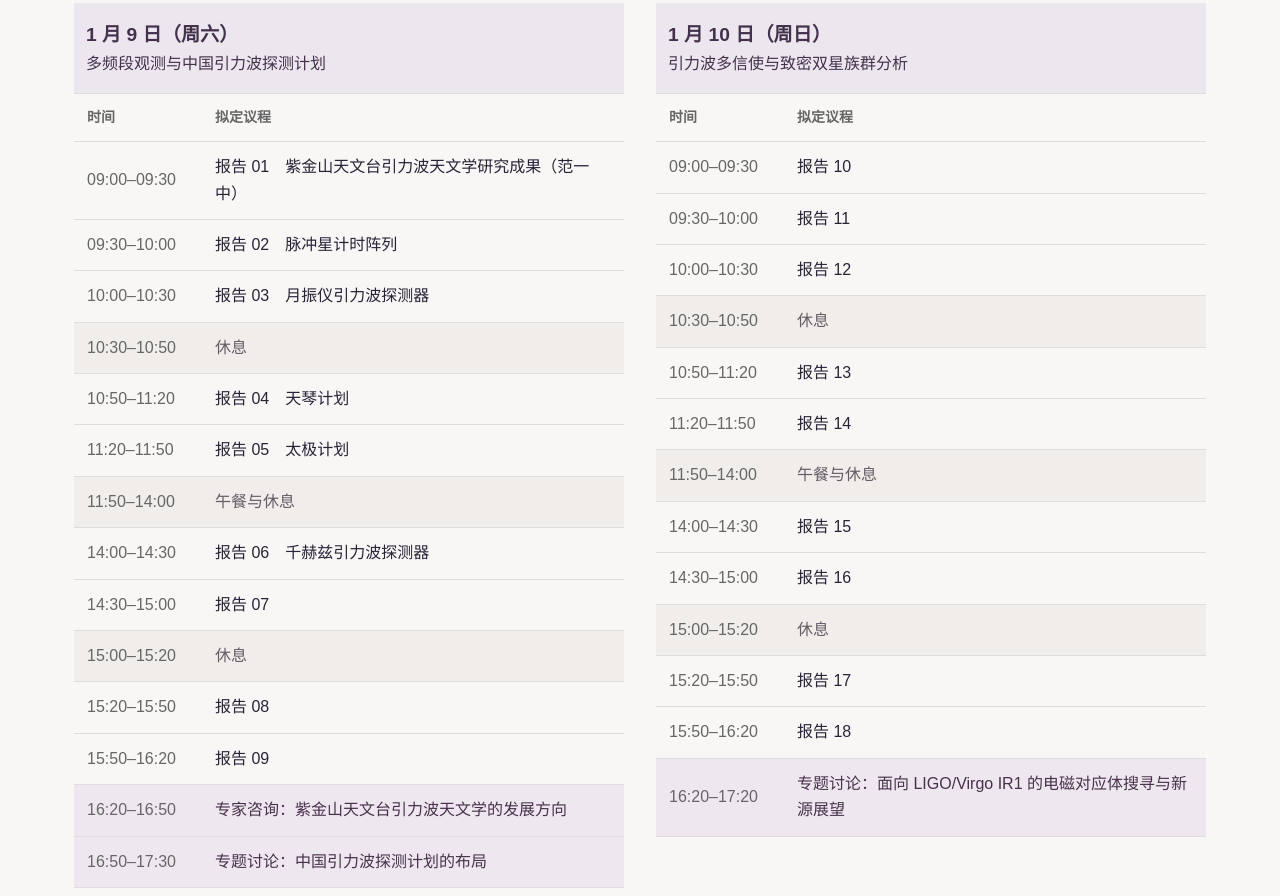
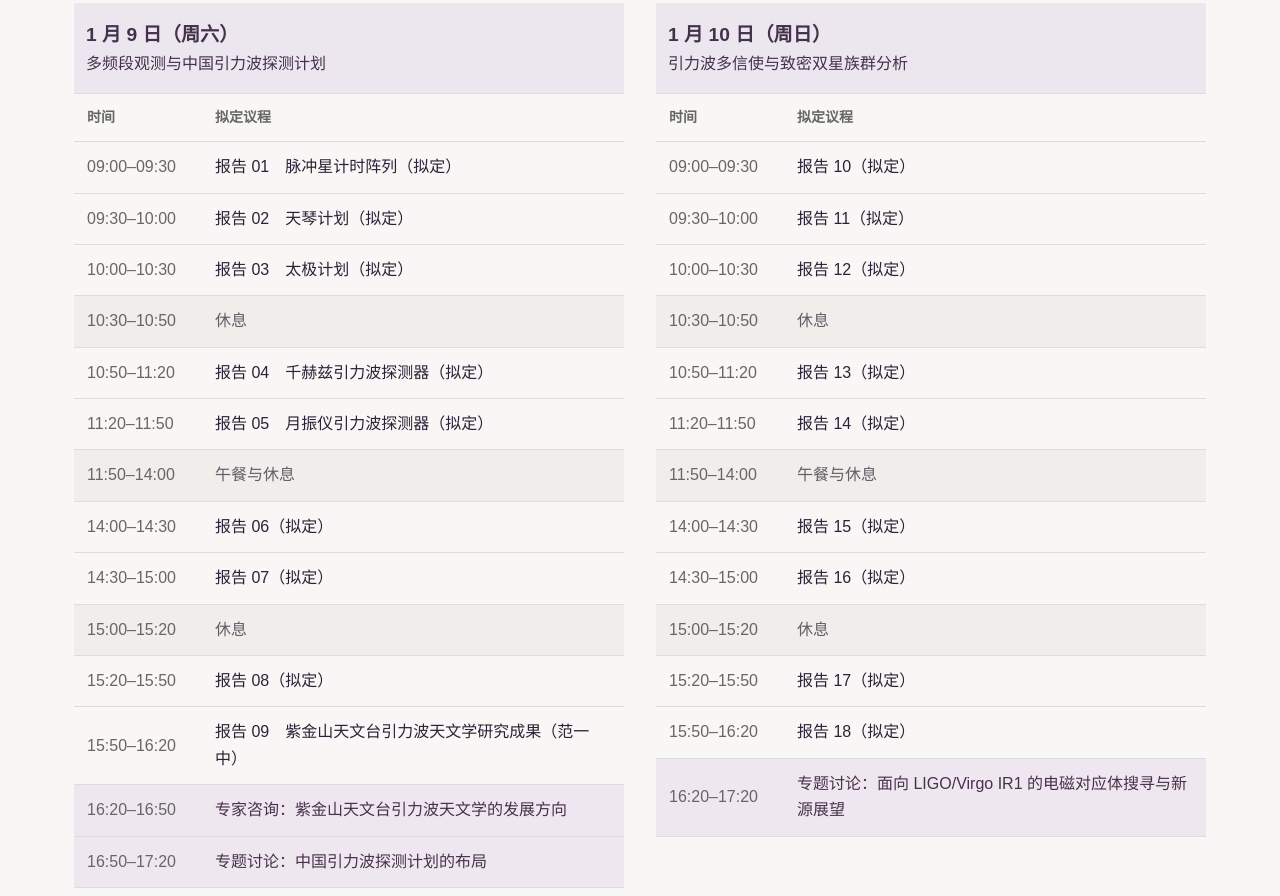
Before and after one commit to pmo-gwaves/pmo-gwaves.github.io, a plain HTML site: page site/meeting-2027/index.html in a window 1280 px wide. Shown: the part 1044-1940 px from the top of the page. Drawn offline with Linux system fonts and the light colour scheme.

```diff
--- a/site/meeting-2027/index.html
+++ b/site/meeting-2027/index.html
@@ -29,37 +29,37 @@
   <table><caption><strong>1 月 9 日（周六）</strong><br>多频段观测与中国引力波探测计划</caption>
     <thead><tr><th scope="col">时间</th><th scope="col">拟定议程</th></tr></thead>
     <tbody>
-      <tr class="talk"><td>09:00–09:30</td><td>报告 01　紫金山天文台引力波天文学研究成果（范一中）</td></tr>
-      <tr class="talk"><td>09:30–10:00</td><td>报告 02　脉冲星计时阵列</td></tr>
-      <tr class="talk"><td>10:00–10:30</td><td>报告 03　月振仪引力波探测器</td></tr>
+      <tr class="talk"><td>09:00–09:30</td><td>报告 01　脉冲星计时阵列（拟定）</td></tr>
+      <tr class="talk"><td>09:30–10:00</td><td>报告 02　天琴计划（拟定）</td></tr>
+      <tr class="talk"><td>10:00–10:30</td><td>报告 03　太极计划（拟定）</td></tr>
       <tr class="break"><td>10:30–10:50</td><td>休息</td></tr>
-      <tr class="talk"><td>10:50–11:20</td><td>报告 04　天琴计划</td></tr>
-      <tr class="talk"><td>11:20–11:50</td><td>报告 05　太极计划</td></tr>
+      <tr class="talk"><td>10:50–11:20</td><td>报告 04　千赫兹引力波探测器（拟定）</td></tr>
+      <tr class="talk"><td>11:20–11:50</td><td>报告 05　月振仪引力波探测器（拟定）</td></tr>
       <tr class="break"><td>11:50–14:00</td><td>午餐与休息</td></tr>
-      <tr class="talk"><td>14:00–14:30</td><td>报告 06　千赫兹引力波探测器</td></tr>
-      <tr class="talk"><td>14:30–15:00</td><td>报告 07</td></tr>
+      <tr class="talk"><td>14:00–14:30</td><td>报告 06（拟定）</td></tr>
+      <tr class="talk"><td>14:30–15:00</td><td>报告 07（拟定）</td></tr>
       <tr class="break"><td>15:00–15:20</td><td>休息</td></tr>
-      <tr class="talk"><td>15:20–15:50</td><td>报告 08</td></tr>
-      <tr class="talk"><td>15:50–16:20</td><td>报告 09</td></tr>
+      <tr class="talk"><td>15:20–15:50</td><td>报告 08（拟定）</td></tr>
+      <tr class="talk"><td>15:50–16:20</td><td>报告 09　紫金山天文台引力波天文学研究成果（范一中）</td></tr>
       <tr class="discussion"><td>16:20–16:50</td><td>专家咨询：紫金山天文台引力波天文学的发展方向</td></tr>
-      <tr class="discussion"><td>16:50–17:30</td><td>专题讨论：中国引力波探测计划的布局</td></tr>
+      <tr class="discussion"><td>16:50–17:20</td><td>专题讨论：中国引力波探测计划的布局</td></tr>
     </tbody>
   </table>
   <table><caption><strong>1 月 10 日（周日）</strong><br>引力波多信使与致密双星族群分析</caption>
     <thead><tr><th scope="col">时间</th><th scope="col">拟定议程</th></tr></thead>
     <tbody>
-      <tr class="talk"><td>09:00–09:30</td><td>报告 10</td></tr>
-      <tr class="talk"><td>09:30–10:00</td><td>报告 11</td></tr>
-      <tr class="talk"><td>10:00–10:30</td><td>报告 12</td></tr>
+      <tr class="talk"><td>09:00–09:30</td><td>报告 10（拟定）</td></tr>
+      <tr class="talk"><td>09:30–10:00</td><td>报告 11（拟定）</td></tr>
+      <tr class="talk"><td>10:00–10:30</td><td>报告 12（拟定）</td></tr>
       <tr class="break"><td>10:30–10:50</td><td>休息</td></tr>
-      <tr class="talk"><td>10:50–11:20</td><td>报告 13</td></tr>
-      <tr class="talk"><td>11:20–11:50</td><td>报告 14</td></tr>
+      <tr class="talk"><td>10:50–11:20</td><td>报告 13（拟定）</td></tr>
+      <tr class="talk"><td>11:20–11:50</td><td>报告 14（拟定）</td></tr>
       <tr class="break"><td>11:50–14:00</td><td>午餐与休息</td></tr>
-      <tr class="talk"><td>14:00–14:30</td><td>报告 15</td></tr>
-      <tr class="talk"><td>14:30–15:00</td><td>报告 16</td></tr>
+      <tr class="talk"><td>14:00–14:30</td><td>报告 15（拟定）</td></tr>
+      <tr class="talk"><td>14:30–15:00</td><td>报告 16（拟定）</td></tr>
       <tr class="break"><td>15:00–15:20</td><td>休息</td></tr>
-      <tr class="talk"><td>15:20–15:50</td><td>报告 17</td></tr>
-      <tr class="talk"><td>15:50–16:20</td><td>报告 18</td></tr>
+      <tr class="talk"><td>15:20–15:50</td><td>报告 17（拟定）</td></tr>
+      <tr class="talk"><td>15:50–16:20</td><td>报告 18（拟定）</td></tr>
       <tr class="discussion"><td>16:20–17:20</td><td>专题讨论：面向 LIGO/Virgo IR1 的电磁对应体搜寻与新源展望</td></tr>
     </tbody>
   </table>
```
